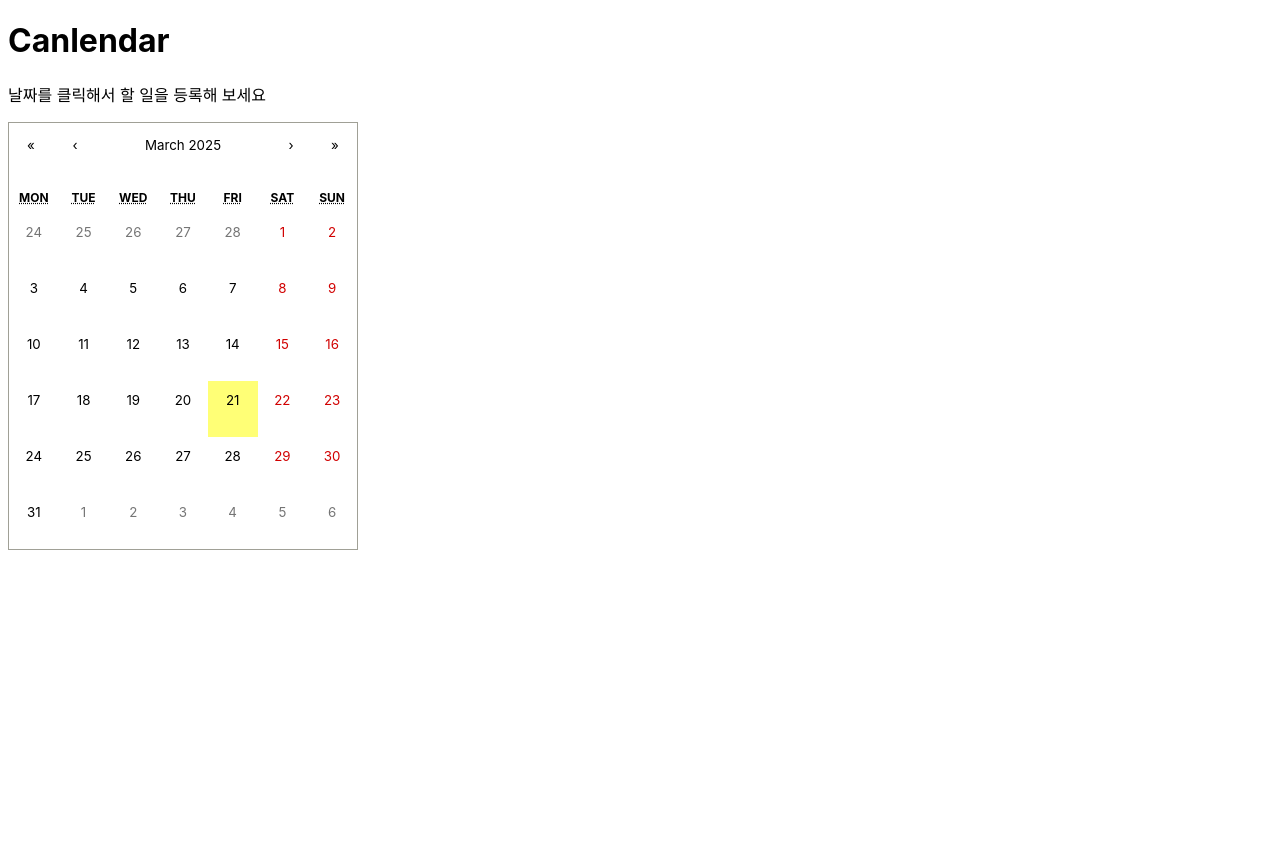
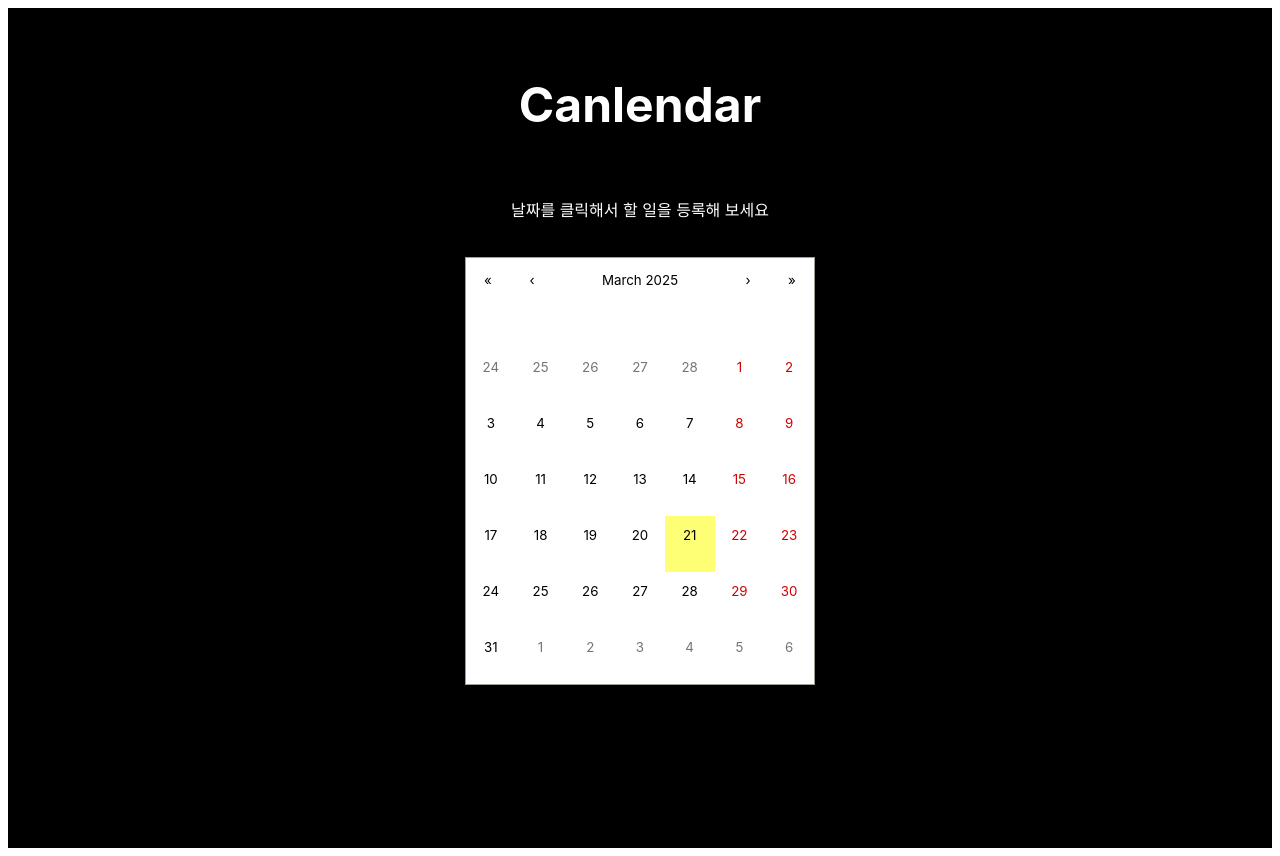
Before and after one commit to CEOS-Developers/react-todo-21th, a React (Vite) app: page / in a window 1280 px wide. Before the commit the page ends 800 px from the top, so only its background shows below. Built offline with nearby package versions, Linux system fonts and the light colour scheme; a web font is replaced by a local one.

Commit message:
style: 메인페이지 스타일 적용, styled-component를 위한 태그 수정

```diff
--- a/src/components/Header.jsx
+++ b/src/components/Header.jsx
@@ -1,13 +1,12 @@
 import React from "react";
+import { StyledHeader } from "./HeaderStyles";
 
-function Header({title, onClick}){
+function Header({ title, onClick }) {
   return (
-    <main>
-      <header id="header" onClick={onClick} style={{cusor:'pointer'}}>
-        <h1>{title}</h1>
-      </header>
-    </main>
+    <StyledHeader onClick={onClick} style={{ cursor: "pointer" }}>
+      <h1>{title}</h1>
+    </StyledHeader>
   );
-};
+}
 
 export default Header;
--- /dev/null
+++ b/src/components/HeaderStyles.jsx
@@ -0,0 +1,12 @@
+import styled from "styled-components";
+
+export const StyledHeader = styled.header`
+  width: 100%;
+  padding: 15px 0;
+  text-align: center;
+  font-size: 24px;
+  font-weight: bold;
+  background-color:rgb(0, 0, 0);
+  color: white;
+  cursor: pointer;
+`;
--- a/src/pages/Calendar.jsx
+++ b/src/pages/Calendar.jsx
@@ -4,7 +4,11 @@ import Header from "../components/Header";
 import Calendar from "react-calendar";
 import "react-calendar/dist/Calendar.css";
 import { formatDate } from "../utils/dateFormatter";
-import { CalendarTile } from "../styles/CalendarStyles";
+import {
+  CalendarWrapper,
+  CalendarTile,
+  CalendarSection
+} from "../styles/CalendarStyles";
 
 function Calender() {
   const [date, setDate] = useState(new Date());
@@ -33,17 +37,17 @@ function Calender() {
   };
 
   return (
-    <div>
+    <CalendarWrapper>
       <Header title="Canlendar" />
-      <p>날짜를 클릭해서 할 일을 등록해 보세요</p>
-      <section className="calendarSection">
+      <CalendarSection>
+        <p>날짜를 클릭해서 할 일을 등록해 보세요</p>
         <Calendar
           onChange={handleDateChange} // 날짜 변경 시 상태 업데이트
           value={null} // 현재 선택된 날짜
           tileContent={tileContent}
         />
-      </section>
-    </div>
+      </CalendarSection>
+    </CalendarWrapper>
   );
 }
 
--- a/src/styles/CalendarStyles.jsx
+++ b/src/styles/CalendarStyles.jsx
@@ -8,3 +8,18 @@ export const CalendarTile = styled.div`
   font-size: 12px;
   color: #555;
 `;
+
+export const CalendarWrapper = styled.div`
+  background-color: black;
+  color: white;
+  min-height: 100vh;
+  padding: 20px;
+`;
+
+export const CalendarSection = styled.section`
+  text-align: center;
+  display: flex;
+  flex-direction: column;
+  align-items: center;
+  gap: 20px;
+`
```
